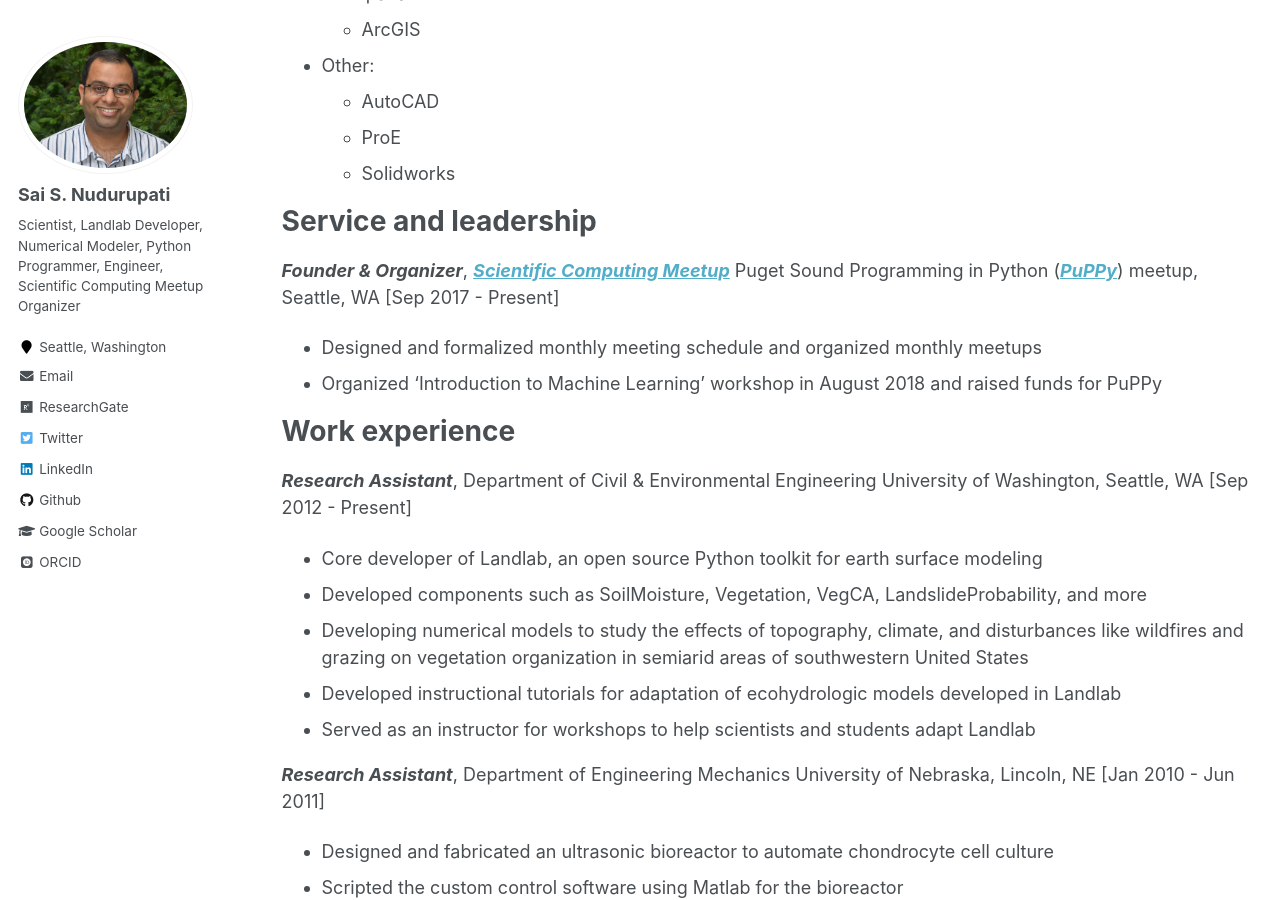
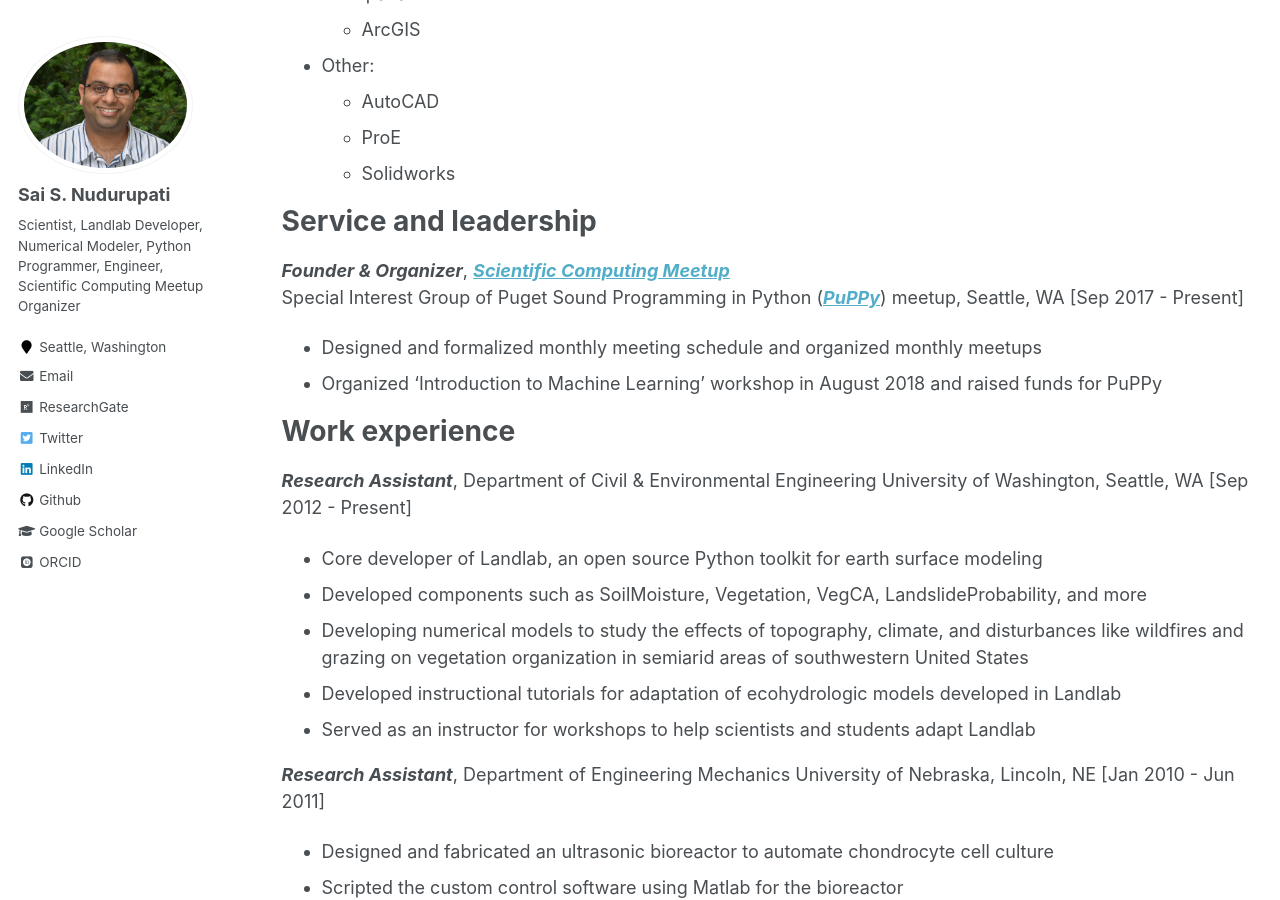
Before and after one commit to saisiddu/saisiddu.github.io, a Jekyll site: the page built from _pages/cv.md, in a window 1280 px wide and 900 px high, scrolled down 854 px. Built offline with Jekyll 4.4.1, drawn with Linux system fonts in a browser that asks for light colours; some web fonts are replaced.

Commit message:
minor edit
minor edits to CV

```diff
--- a/_pages/cv.md
+++ b/_pages/cv.md
@@ -43,7 +43,7 @@ Skills
 Service and leadership
 ======
 ***Founder & Organizer***, ***[Scientific Computing Meetup](https://github.com/PuPPy-Python/Scientific_Computing)***
-Puget Sound Programming in Python (***[PuPPy](https://www.meetup.com/PSPPython/)***) meetup, Seattle, WA  [Sep 2017 - Present]
+Special Interest Group of Puget Sound Programming in Python (***[PuPPy](https://www.meetup.com/PSPPython/)***) meetup, Seattle, WA  [Sep 2017 - Present]
 * Designed and formalized monthly meeting schedule and organized monthly meetups
 * Organized ‘Introduction to Machine Learning’ workshop in August 2018 and raised funds for PuPPy
 
```
